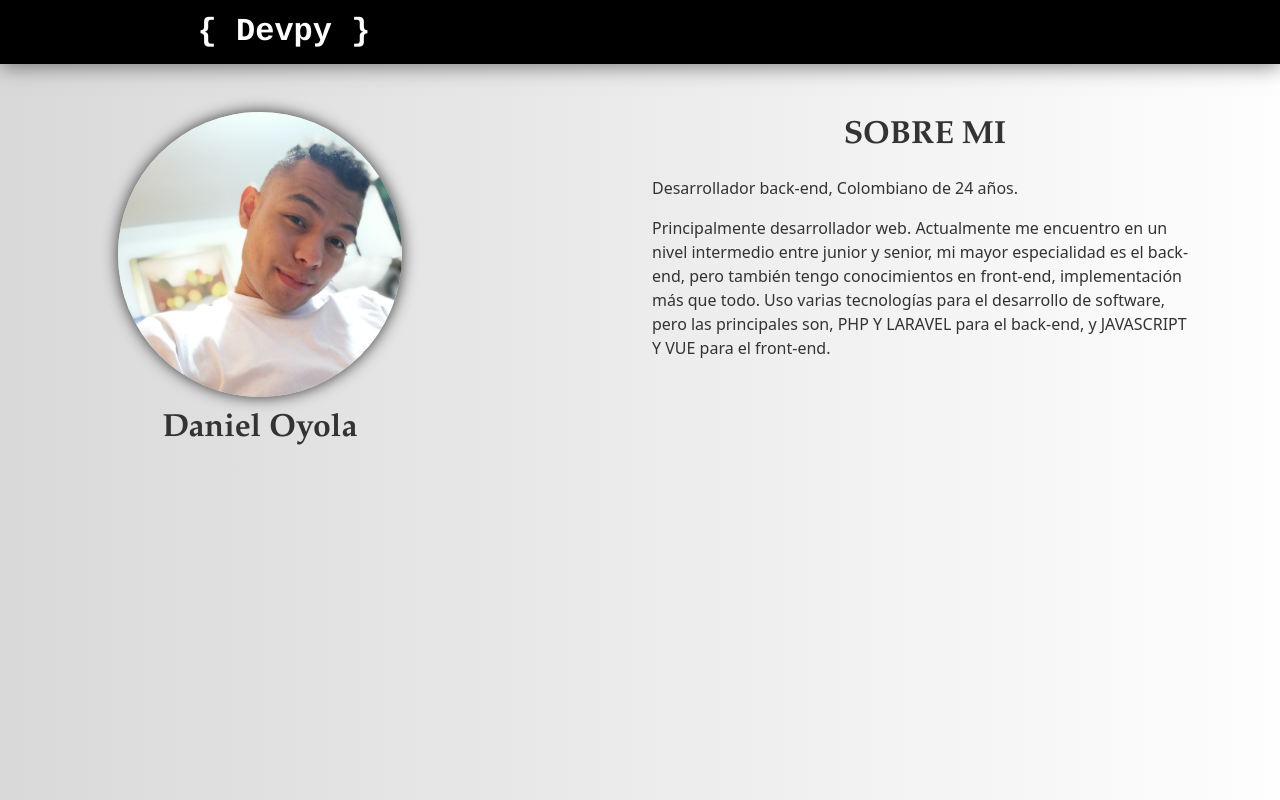
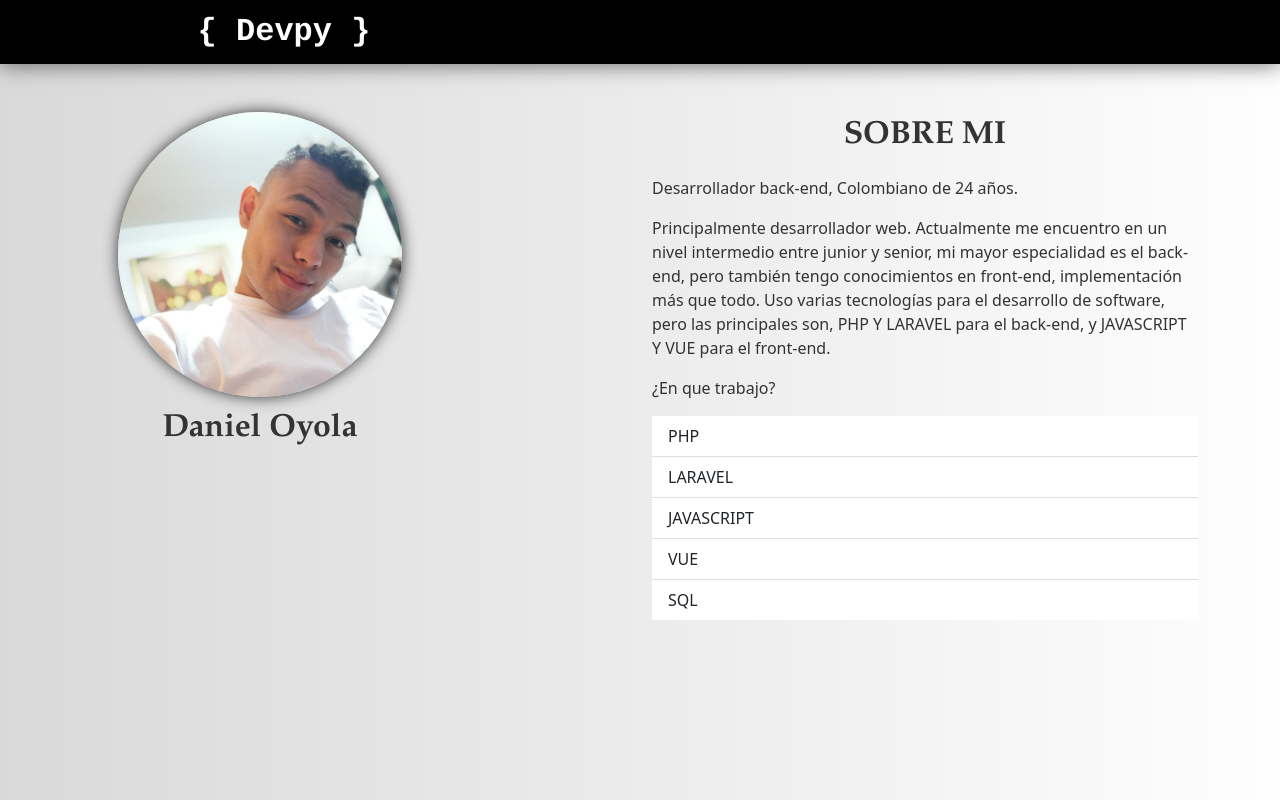
Before and after one commit to empiDeveloper/miWeb, a website: page index.html in a window 1280 px wide. Drawn offline with nearby package versions, Linux system fonts and the light colour scheme.

Commit message:
tecnologias

```diff
--- a/index.html
+++ b/index.html
@@ -52,11 +52,28 @@
                         </p>
                     </div>
                 </div>
+                <div class="row">
+                    <div class="col">
+                        <p>
+                            ¿En que trabajo?
+                        </p>
+                    </div>
+                </div>
+                <div class="row">
+                    <div class="col">
+                        <ul class="list-group list-group-flush">
+                            <li class="list-group-item">PHP</li>
+                            <li class="list-group-item">LARAVEL</li>
+                            <li class="list-group-item">JAVASCRIPT</li>
+                            <li class="list-group-item">VUE</li>
+                            <li class="list-group-item">SQL</li>
+                        </ul>
+                    </div>
+                </div>
             </div>
         </div>
     </div>
 </body>
 <script src="node_modules/bootstrap/dist/js/bootstrap.js"></script>
 <script src="node_modules/bootstrap/dist/js/bootstrap.min.js"></script>
-
 </html>
```
